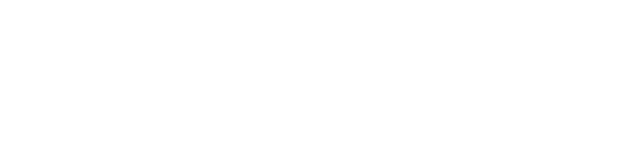
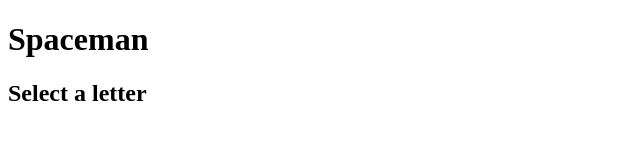
Before and after one commit to Sage-Nwanne/Spaceman, a plain HTML site: page index.html in a window 1280 px wide. Shown: the whole page, without its empty margins (0-640 px from the left). Drawn offline with Linux system fonts and the light colour scheme.

Commit message:
second commit

```diff
--- a/index.html
+++ b/index.html
@@ -8,6 +8,7 @@
     <title>Document</title>
 </head>
 <body>
-
+   <h1>Spaceman</h1>
+   <h2>Select a letter</h2>
 </body>
 </html>
```
Also changed, not shown: app.js (deleted, +0 -153 lines).
